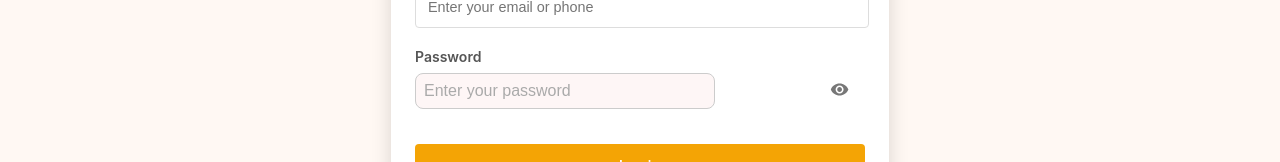
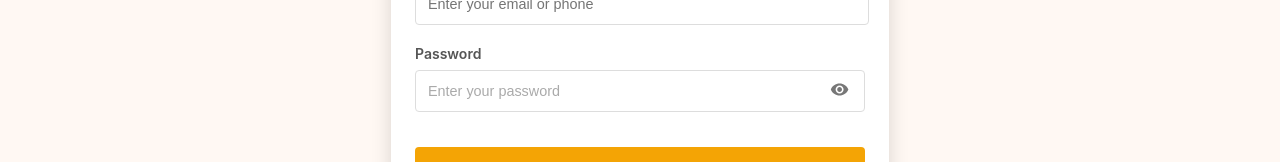
Before and after one commit to ChirathiSomadasa/Cloud-Native-Food-Ordering-Delivery-System, a React (Create React App) app in the folder frontend/: page /login in a window 1280 px wide. Shown: the part 441-603 px from the top of the page. Built offline with nearby package versions, Linux system fonts and the light colour scheme; no server answers.

Commit message:
Update login

```diff
--- a/frontend/src/pages/auth/login/Login.css
+++ b/frontend/src/pages/auth/login/Login.css
@@ -88,15 +88,16 @@
   box-shadow: 0 0 0 2px rgba(255, 107, 0, 0.1);
 }
 
-.labelpwd[type="password"]{
+.inputpwd[type="password"]{
   padding: 12px;
   border: 1px solid #ddd;
   border-radius: 4px;
   font-size: 0.9rem;
-  width: 95%;
+  width: 100% !important;
+  background-color: white !important ;
 }
 
-.labelpwd[type="password"]:focus {
+.inputpwd[type="password"]:focus {
   outline: none;
   border-color: #e09400;
   box-shadow: 0 0 0 2px rgba(255, 107, 0, 0.1);
--- a/frontend/src/pages/auth/login/Login.js
+++ b/frontend/src/pages/auth/login/Login.js
@@ -84,12 +84,12 @@ function Login() {
           </div>
 
           <div className="form-group password-group">
-            <label className="labelpwd" htmlFor="password">
+            <label className="labelL" htmlFor="password">
               Password
             </label>
             <div className="password-input-container">
               <input
-                className="inputL"
+                className="inputpwd"
                 type={showPassword ? "text" : "password"}
                 id="password"
                 name="password"
```
